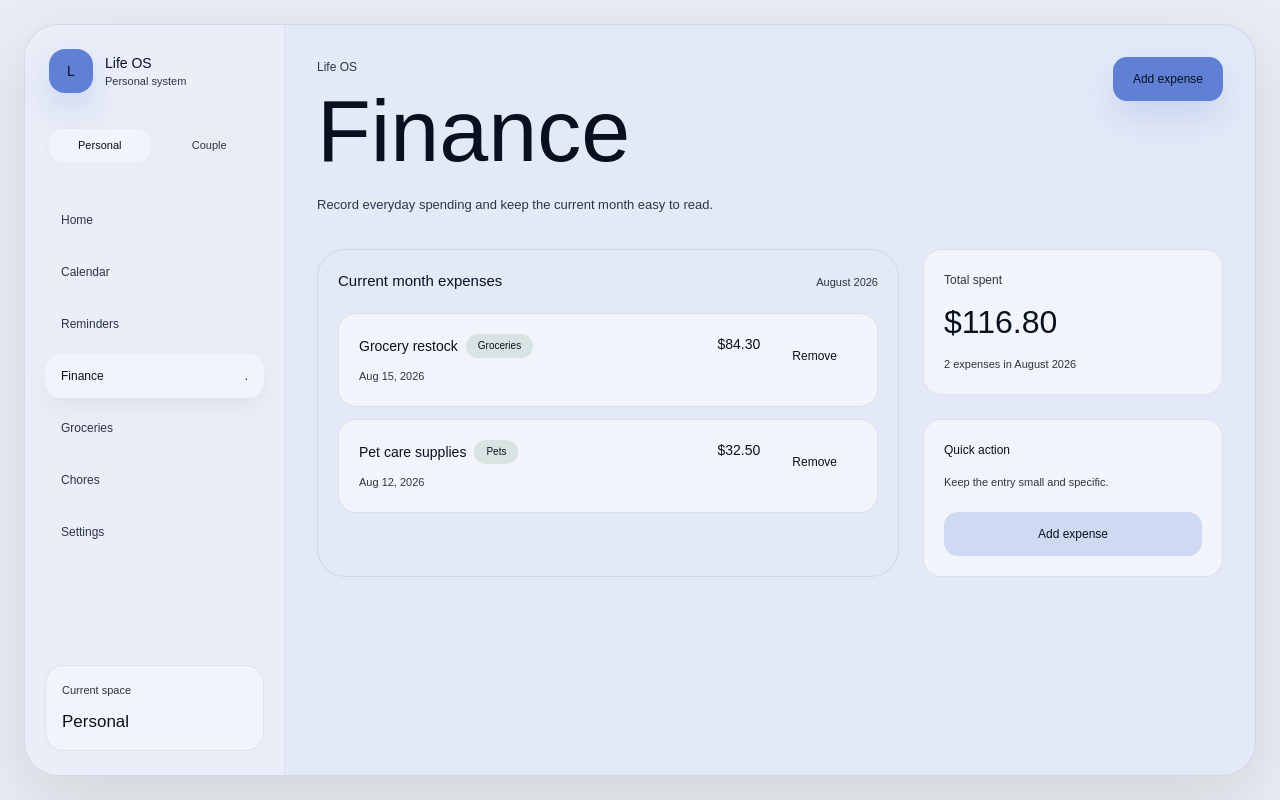
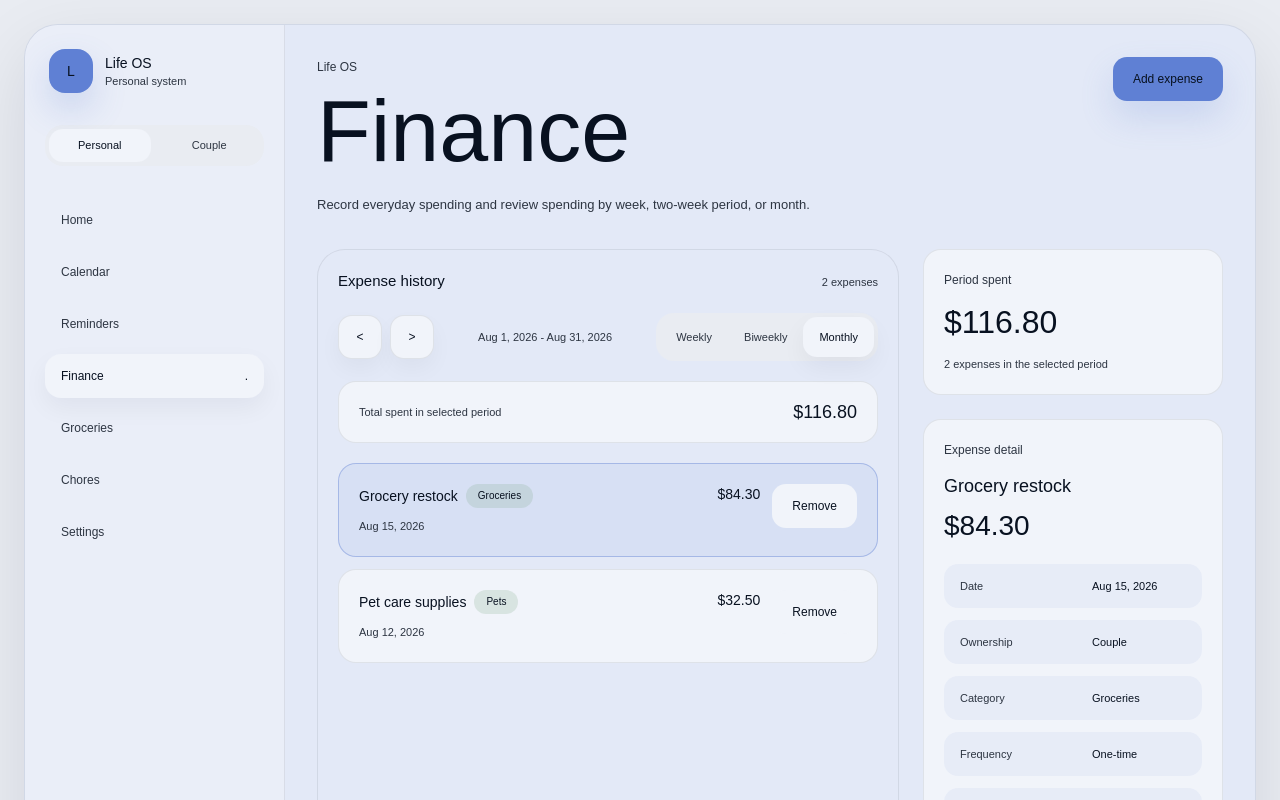
Before and after one commit to jfcjules/life-os, a Next.js app: page /finance in a window 1280 px wide. Shown: the top 800 px of the page. Built offline with nearby package versions, Linux system fonts and the light colour scheme; a web font is replaced by a local one.

Commit message:
feat(finance): show expense history

```diff
--- /dev/null
+++ b/src/features/finance/components/expense-detail.tsx
@@ -0,0 +1,60 @@
+import { Card } from "@/components/design-system";
+
+import type { Expense } from "../types";
+import { formatCurrency, formatDate, getNextOccurrence } from "../utils";
+
+export function ExpenseDetail({ expense }: { expense: Expense | null }) {
+  if (!expense) {
+    return (
+      <Card>
+        <p className="text-[12px] font-medium leading-5">Expense detail</p>
+        <p className="mt-3 text-[11px] leading-5 text-[var(--text-muted)]">
+          Select an expense from history to view its saved details.
+        </p>
+      </Card>
+    );
+  }
+
+  const nextOccurrence = getNextOccurrence(
+    expense.dueDate ?? expense.date,
+    expense.frequency,
+  );
+
+  return (
+    <Card>
+      <p className="text-[12px] leading-5 text-[var(--text-muted)]">
+        Expense detail
+      </p>
+      <h2 className="mt-3 text-[18px] font-medium leading-7 text-[var(--text-primary)]">
+        {expense.name}
+      </h2>
+      <p className="mt-2 text-[28px] font-medium leading-9 text-[var(--text-primary)]">
+        {formatCurrency(expense.amount)}
+      </p>
+
+      <dl className="mt-5 grid gap-3 text-[11px] leading-5">
+        <DetailItem label="Date" value={formatDate(expense.date)} />
+        <DetailItem label="Ownership" value={expense.ownership} />
+        <DetailItem label="Category" value={expense.category ?? "None"} />
+        <DetailItem label="Frequency" value={expense.frequency} />
+        <DetailItem
+          label="Due date"
+          value={expense.dueDate ? formatDate(expense.dueDate) : "None"}
+        />
+        <DetailItem
+          label="Next occurrence"
+          value={nextOccurrence ? formatDate(nextOccurrence) : "None"}
+        />
+      </dl>
+    </Card>
+  );
+}
+
+function DetailItem({ label, value }: { label: string; value: string }) {
+  return (
+    <div className="grid grid-cols-[120px_minmax(0,1fr)] gap-3 rounded-[14px] bg-[rgba(227,233,247,0.68)] px-4 py-3 max-sm:grid-cols-1">
+      <dt className="text-[var(--text-muted)]">{label}</dt>
+      <dd className="min-w-0 text-[var(--text-primary)]">{value}</dd>
+    </div>
+  );
+}
--- /dev/null
+++ b/src/features/finance/components/expense-history.tsx
@@ -0,0 +1,85 @@
+import { Button, Panel, SectionHeader } from "@/components/design-system";
+
+import type { Expense, FinancePeriod } from "../types";
+import { formatCurrency } from "../utils";
+import { ExpenseRow } from "./expense-row";
+import { FinancePeriodSelector } from "./finance-period-selector";
+
+export function ExpenseHistory({
+  expenses,
+  period,
+  rangeLabel,
+  total,
+  selectedExpenseId,
+  onAddExpense,
+  onChangePeriod,
+  onMovePeriod,
+  onRemoveExpense,
+  onSelectExpense,
+}: {
+  expenses: Expense[];
+  period: FinancePeriod;
+  rangeLabel: string;
+  total: number;
+  selectedExpenseId: string | null;
+  onAddExpense: () => void;
+  onChangePeriod: (period: FinancePeriod) => void;
+  onMovePeriod: (direction: -1 | 1) => void;
+  onRemoveExpense: (expense: Expense) => void;
+  onSelectExpense: (expenseId: string) => void;
+}) {
+  return (
+    <Panel>
+      <SectionHeader
+        title="Expense history"
+        action={`${expenses.length} expenses`}
+      />
+
+      <div className="mt-5">
+        <FinancePeriodSelector
+          period={period}
+          rangeLabel={rangeLabel}
+          onChangePeriod={onChangePeriod}
+          onMovePeriod={onMovePeriod}
+        />
+      </div>
+
+      <div className="mt-5 flex flex-wrap items-center justify-between gap-3 rounded-[18px] border border-[var(--border-subtle)] bg-[var(--surface-raised)] px-5 py-4">
+        <p className="text-[11px] leading-5 text-[var(--text-muted)]">
+          Total spent in selected period
+        </p>
+        <p className="text-[18px] font-medium leading-7 text-[var(--text-primary)]">
+          {formatCurrency(total)}
+        </p>
+      </div>
+
+      {expenses.length > 0 ? (
+        <div className="mt-5 space-y-3">
+          {expenses.map((expense) => (
+            <ExpenseRow
+              key={expense.id}
+              expense={expense}
+              isSelected={selectedExpenseId === expense.id}
+              onSelect={() => onSelectExpense(expense.id)}
+              onRemove={() => onRemoveExpense(expense)}
+            />
+          ))}
+        </div>
+      ) : (
+        <div className="mt-5 rounded-[18px] border border-dashed border-[var(--border-subtle)] bg-[var(--surface-raised)] p-5">
+          <p className="text-[13px] font-medium leading-5">
+            No expenses recorded in this period.
+          </p>
+          <p className="mt-2 text-[11px] leading-5 text-[var(--text-muted)]">
+            Move to another period or add a new expense when spending happens.
+          </p>
+          <div className="mt-5">
+            <Button variant="secondary" onClick={onAddExpense}>
+              Add expense
+            </Button>
+          </div>
+        </div>
+      )}
+    </Panel>
+  );
+}
--- /dev/null
+++ b/src/features/finance/components/expense-row.tsx
@@ -0,0 +1,56 @@
+import { Button } from "@/components/design-system";
+
+import type { Expense } from "../types";
+import { formatCurrency, formatDate } from "../utils";
+
+export function ExpenseRow({
+  expense,
+  isSelected,
+  onSelect,
+  onRemove,
+}: {
+  expense: Expense;
+  isSelected: boolean;
+  onSelect: () => void;
+  onRemove: () => void;
+}) {
+  return (
+    <article
+      className={`grid min-h-[92px] grid-cols-[minmax(0,1fr)_auto] items-start gap-4 rounded-[18px] border p-5 transition max-sm:grid-cols-1 ${
+        isSelected
+          ? "border-[rgba(95,128,212,0.42)] bg-[rgba(207,217,242,0.58)]"
+          : "border-[var(--border-subtle)] bg-[var(--surface-raised)]"
+      }`}
+    >
+      <button
+        type="button"
+        onClick={onSelect}
+        className="min-w-0 text-left"
+        aria-pressed={isSelected}
+      >
+        <div className="flex min-w-0 flex-wrap items-center gap-2">
+          <h3 className="min-w-0 text-[14px] font-medium leading-5">
+            {expense.name}
+          </h3>
+          {expense.category ? (
+            <span className="rounded-full bg-[rgba(126,168,139,0.22)] px-3 py-1 text-[10px] leading-4 text-[var(--text-primary)]">
+              {expense.category}
+            </span>
+          ) : null}
+        </div>
+        <p className="mt-2 text-[11px] leading-5 text-[var(--text-muted)]">
+          {formatDate(expense.date)}
+        </p>
+      </button>
+
+      <div className="flex min-w-0 items-start gap-3 justify-self-end max-sm:w-full max-sm:justify-between">
+        <span className="text-[14px] font-medium leading-5">
+          {formatCurrency(expense.amount)}
+        </span>
+        <Button variant="ghost" className="min-h-9 px-3" onClick={onRemove}>
+          Remove
+        </Button>
+      </div>
+    </article>
+  );
+}
--- /dev/null
+++ b/src/features/finance/components/finance-period-selector.tsx
@@ -0,0 +1,69 @@
+"use client";
+
+import { IconButton } from "@/components/design-system";
+
+import type { FinancePeriod } from "../types";
+
+const periods: FinancePeriod[] = ["Weekly", "Biweekly", "Monthly"];
+
+export function FinancePeriodSelector({
+  period,
+  rangeLabel,
+  onChangePeriod,
+  onMovePeriod,
+}: {
+  period: FinancePeriod;
+  rangeLabel: string;
+  onChangePeriod: (period: FinancePeriod) => void;
+  onMovePeriod: (direction: -1 | 1) => void;
+}) {
+  return (
+    <div className="flex flex-wrap items-center justify-between gap-3">
+      <div className="flex items-center gap-2">
+        <IconButton
+          label="Previous period"
+          title="Previous period"
+          onClick={() => onMovePeriod(-1)}
+        >
+          &lt;
+        </IconButton>
+        <IconButton
+          label="Next period"
+          title="Next period"
+          onClick={() => onMovePeriod(1)}
+        >
+          &gt;
+        </IconButton>
+      </div>
+
+      <p className="min-w-0 text-[11px] leading-5 text-[var(--text-muted)]">
+        {rangeLabel}
+      </p>
+
+      <div
+        className="grid rounded-[18px] bg-[var(--background-page)] p-1 max-sm:w-full max-sm:grid-cols-3 sm:inline-grid sm:grid-flow-col"
+        aria-label="Expense history period"
+      >
+        {periods.map((periodOption) => {
+          const isSelected = period === periodOption;
+
+          return (
+            <button
+              key={periodOption}
+              type="button"
+              aria-pressed={isSelected}
+              onClick={() => onChangePeriod(periodOption)}
+              className={`min-h-10 rounded-[14px] px-4 text-[11px] transition ${
+                isSelected
+                  ? "bg-[var(--surface-raised)] font-medium text-[var(--text-primary)] shadow-[0_10px_24px_rgba(8,17,32,0.05)]"
+                  : "text-[var(--text-muted)]"
+              }`}
+            >
+              {periodOption}
+            </button>
+          );
+        })}
+      </div>
+    </div>
+  );
+}
--- a/src/features/finance/components/finance-workspace.tsx
+++ b/src/features/finance/components/finance-workspace.tsx
@@ -6,16 +6,15 @@ import {
   AppShell,
   Button,
   Card,
-  Panel,
-  SectionHeader,
 } from "@/components/design-system";
 
 import { createSeedExpenses } from "../data";
 import {
   formatCurrency,
-  formatDate,
-  formatMonth,
-  isSameMonth,
+  formatDateRange,
+  getPeriodRange,
+  isWithinPeriod,
+  movePeriod,
   sortByDateDesc,
   sumExpenses,
 } from "../utils";
@@ -23,9 +22,11 @@ import {
   readStoredExpenses,
   saveStoredExpenses,
 } from "../storage";
-import type { Expense } from "../types";
+import type { Expense, FinancePeriod } from "../types";
 import { ConfirmDeleteDialog } from "./confirm-delete-dialog";
+import { ExpenseDetail } from "./expense-detail";
 import { ExpenseForm } from "./expense-form";
+import { ExpenseHistory } from "./expense-history";
 
 export function FinanceWorkspace() {
   const today = useMemo(() => new Date(), []);
@@ -33,19 +34,42 @@ export function FinanceWorkspace() {
   const [expenses, setExpenses] = useState(seedExpenses);
   const [hasLoadedStoredExpenses, setHasLoadedStoredExpenses] = useState(false);
   const [isAddExpenseOpen, setIsAddExpenseOpen] = useState(false);
+  const [period, setPeriod] = useState<FinancePeriod>("Monthly");
+  const [anchorDate, setAnchorDate] = useState(today);
+  const [selectedExpenseId, setSelectedExpenseId] = useState<string | null>(
+    null,
+  );
   const [expensePendingDelete, setExpensePendingDelete] =
     useState<Expense | null>(null);
 
-  const currentMonthExpenses = useMemo(() => {
+  const periodRange = useMemo(
+    () => getPeriodRange(period, anchorDate),
+    [period, anchorDate],
+  );
+  const periodRangeLabel = useMemo(
+    () => formatDateRange(periodRange),
+    [periodRange],
+  );
+
+  const periodExpenses = useMemo(() => {
     return sortByDateDesc(
-      expenses.filter((expense) => isSameMonth(expense.date, today)),
+      expenses.filter((expense) => isWithinPeriod(expense.date, periodRange)),
     );
-  }, [expenses, today]);
+  }, [expenses, periodRange]);
 
-  const currentMonthTotal = useMemo(
-    () => sumExpenses(currentMonthExpenses),
-    [currentMonthExpenses],
+  const periodTotal = useMemo(
+    () => sumExpenses(periodExpenses),
+    [periodExpenses],
   );
+
+  const selectedExpense = useMemo(
+    () =>
+      periodExpenses.find((expense) => expense.id === selectedExpenseId) ??
+      periodExpenses[0] ??
+      null,
+    [periodExpenses, selectedExpenseId],
+  );
+  const activeSelectedExpenseId = selectedExpense?.id ?? null;
 
   useEffect(() => {
     const storedExpenses = readStoredExpenses(seedExpenses);
@@ -68,6 +92,8 @@ export function FinanceWorkspace() {
     setExpenses((currentExpenses) =>
       sortByDateDesc([expense, ...currentExpenses]),
     );
+    setSelectedExpenseId(expense.id);
+    setAnchorDate(new Date(`${expense.date}T00:00:00`));
     setIsAddExpenseOpen(false);
   }
 
@@ -81,7 +107,22 @@ export function FinanceWorkspace() {
         (expense) => expense.id !== expensePendingDelete.id,
       ),
     );
+    setSelectedExpenseId((currentSelectedExpenseId) =>
+      currentSelectedExpenseId === expensePendingDelete.id
+        ? null
+        : currentSelectedExpenseId,
+    );
     setExpensePendingDelete(null);
+  }
+
+  function handleChangePeriod(nextPeriod: FinancePeriod) {
+    setPeriod(nextPeriod);
+  }
+
+  function handleMovePeriod(direction: -1 | 1) {
+    setAnchorDate((currentAnchorDate) =>
+      movePeriod(period, currentAnchorDate, direction),
+    );
   }
 
   return (
@@ -96,7 +137,8 @@ export function FinanceWorkspace() {
               Finance
             </h1>
             <p className="mt-5 max-w-[560px] text-[13px] leading-6 text-[var(--text-muted)]">
-              Record everyday spending and keep the current month easy to read.
+              Record everyday spending and review spending by week, two-week
+              period, or month.
             </p>
           </div>
 
@@ -108,82 +150,33 @@ export function FinanceWorkspace() {
         </header>
 
         <div className="grid grid-cols-1 gap-6 xl:grid-cols-[minmax(0,1.35fr)_minmax(300px,0.65fr)]">
-          <Panel>
-            <SectionHeader
-              title="Current month expenses"
-              action={formatMonth(today)}
-            />
-
-            {currentMonthExpenses.length > 0 ? (
-              <div className="mt-5 space-y-3">
-                {currentMonthExpenses.map((expense) => (
-                  <article
-                    key={expense.id}
-                    className="grid min-h-[92px] grid-cols-[minmax(0,1fr)_auto] items-start gap-4 rounded-[18px] border border-[var(--border-subtle)] bg-[var(--surface-raised)] p-5 max-sm:grid-cols-1"
-                  >
-                    <div className="min-w-0">
-                      <div className="flex min-w-0 flex-wrap items-center gap-2">
-                        <h3 className="min-w-0 text-[14px] font-medium leading-5">
-                          {expense.name}
-                        </h3>
-                        {expense.category ? (
-                          <span className="rounded-full bg-[rgba(126,168,139,0.22)] px-3 py-1 text-[10px] leading-4 text-[var(--text-primary)]">
-                            {expense.category}
-                          </span>
-                        ) : null}
-                      </div>
-                      <p className="mt-2 text-[11px] leading-5 text-[var(--text-muted)]">
-                        {formatDate(expense.date)}
-                      </p>
-                    </div>
-
-                    <div className="flex min-w-0 items-start gap-3 justify-self-end max-sm:w-full max-sm:justify-between">
-                      <span className="text-[14px] font-medium leading-5">
-                        {formatCurrency(expense.amount)}
-                      </span>
-                      <Button
-                        variant="ghost"
-                        className="min-h-9 px-3"
-                        onClick={() => setExpensePendingDelete(expense)}
-                      >
-                        Remove
-                      </Button>
-                    </div>
-                  </article>
-                ))}
-              </div>
-            ) : (
-              <div className="mt-5 rounded-[18px] border border-dashed border-[var(--border-subtle)] bg-[var(--surface-raised)] p-5">
-                <p className="text-[13px] font-medium leading-5">
-                  No expenses recorded this month.
-                </p>
-                <p className="mt-2 text-[11px] leading-5 text-[var(--text-muted)]">
-                  New spending will appear in this monthly view.
-                </p>
-                <div className="mt-5">
-                  <Button
-                    variant="secondary"
-                    onClick={() => setIsAddExpenseOpen(true)}
-                  >
-                    Add expense
-                  </Button>
-                </div>
-              </div>
-            )}
-          </Panel>
+          <ExpenseHistory
+            expenses={periodExpenses}
+            period={period}
+            rangeLabel={periodRangeLabel}
+            total={periodTotal}
+            selectedExpenseId={activeSelectedExpenseId}
+            onAddExpense={() => setIsAddExpenseOpen(true)}
+            onChangePeriod={handleChangePeriod}
+            onMovePeriod={handleMovePeriod}
+            onRemoveExpense={setExpensePendingDelete}
+            onSelectExpense={setSelectedExpenseId}
+          />
 
           <aside className="min-w-0 space-y-6">
             <Card>
               <p className="text-[12px] leading-5 text-[var(--text-muted)]">
-                Total spent
+                Period spent
               </p>
               <p className="mt-3 text-[32px] font-medium leading-10 text-[var(--text-primary)]">
-                {formatCurrency(currentMonthTotal)}
+                {formatCurrency(periodTotal)}
               </p>
               <p className="mt-3 text-[11px] leading-5 text-[var(--text-muted)]">
-                {currentMonthExpenses.length} expenses in {formatMonth(today)}
+                {periodExpenses.length} expenses in the selected period
               </p>
             </Card>
+
+            <ExpenseDetail expense={selectedExpense} />
 
             <Card>
               <p className="text-[12px] font-medium leading-5">
--- a/src/features/finance/utils.ts
+++ b/src/features/finance/utils.ts
@@ -31,6 +31,12 @@ export function formatDate(date: string) {
 
 export function formatMonth(date: Date) {
   return monthFormatter.format(date);
+}
+
+export function formatDateRange(range: PeriodRange) {
+  return `${dateFormatter.format(range.start)} - ${dateFormatter.format(
+    range.end,
+  )}`;
 }
 
 export function formatDateInput(date: Date) {
```
Also changed, not shown: 1 other file (tests, documents, lock files or other folders).
